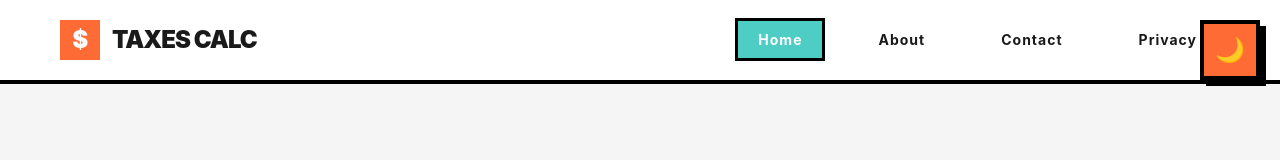
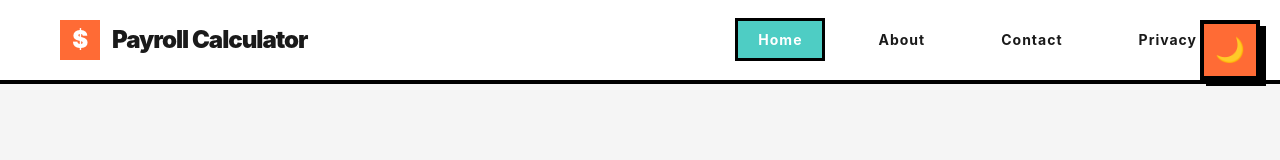
Before and after one commit to payroll-calculator/payroll-calculator.github.io, a plain HTML site: page index.html in a window 1280 px wide. Shown: the top 160 px of the page. Drawn offline with Linux system fonts and the light colour scheme.

Commit message:
Update index.html

```diff
--- a/index.html
+++ b/index.html
@@ -86,7 +86,7 @@
                         <rect width="100" height="100" fill="var(--primary)"/>
                         <text x="50" y="70" font-size="60" text-anchor="middle" fill="var(--background)" font-weight="900">$</text>
                     </svg>
-                    <span>TAXES CALC</span>
+                    <span>Payroll Calculator</span>
                 </a>
                 <button class="mobile-menu-btn" id="mobileMenuBtn" aria-label="Toggle menu">
                     <span></span>
```
